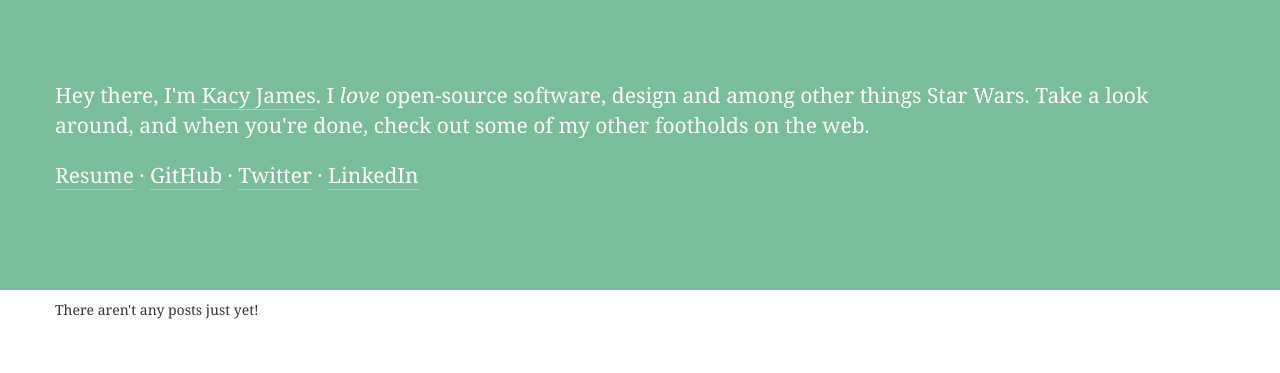
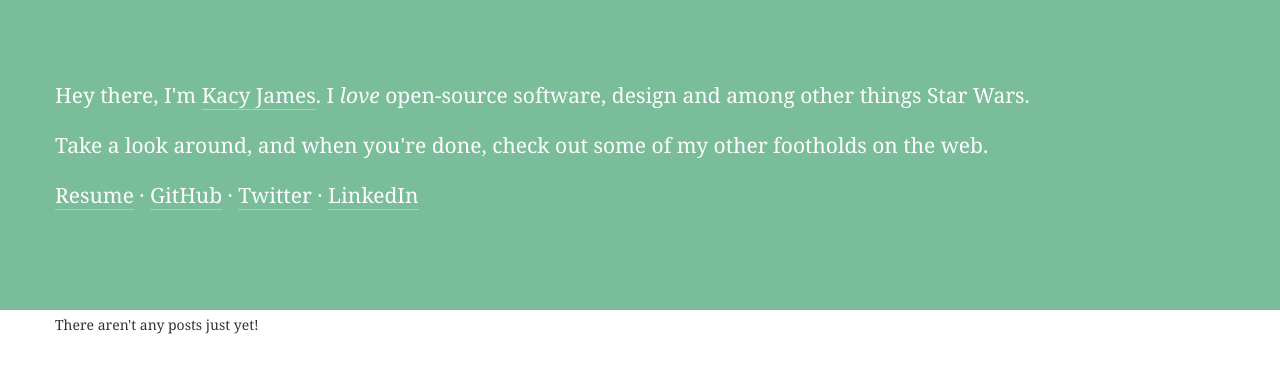
Before and after one commit to TheNorthEestern/personal-website, a Django app: page / in a window 1280 px wide. Shown: the top 373 px of the page. Run offline with Django 3.2, Linux system fonts and the light colour scheme; data that the repository does not hold is empty; parts of the project's set-up code (start-up, migrations or seed data) failed here and were passed over; some libraries are stand-ins or nearby versions.

Commit message:
Finished adding basic tag page stuff

```diff
--- a/jupiter/static/css/main.css
+++ b/jupiter/static/css/main.css
@@ -1,4 +1,3 @@
-@import url(http://fonts.googleapis.com/css?family=Ubuntu:300,400);
 body{
   font-family: Georgia, sans-serif;
 }
@@ -21,3 +20,6 @@ body{
   -moz-box-shadow: none;
   box-shadow: none;
 }
+.blog-container{
+  margin-top: 315px;
+}
--- a/jupiter/templates/blog/tags.html
+++ b/jupiter/templates/blog/tags.html
@@ -3,7 +3,7 @@
   {% include "inc/ember_basic.html" %}
 {% endblock %}
 {% block content %}
-  <div class="container" style="margin-top: 300px;">
+  <div class="container blog-container">
   <h1>Posts about <em>{{tag}}</em></h1>
   {% for post in posts %}
     <p>{{ post.created|date:"l, F d  (g:i a) " }} -- <a href="/blog/{{post.slug}}">{{post.title}}</a></p>
--- a/jupiter/templates/dynamic/index.html
+++ b/jupiter/templates/dynamic/index.html
@@ -3,7 +3,7 @@
   {% include "inc/ember_basic.html" %}
 {% endblock %}
 {% block content %}
-  <div class="container" style="margin-top: 300px;">
+  <div class="container blog-container">
   {% for post in object_list %}
   <div class="blog-post span8">
   <h5><a href="/blog/{{post.slug}}">{{ post.title }}</a></h5>
--- a/jupiter/templates/super/foundation.html
+++ b/jupiter/templates/super/foundation.html
@@ -5,7 +5,6 @@
   <style>
   {% block styles %}{% endblock %}
   </style>
-  <link href='http://fonts.googleapis.com/css?family=Ubuntu:300,400' rel='stylesheet' type='text/css'>
   {% load compress %}
   {% compress css %}
   <link rel="stylesheet" type="text/css" href="/static/css/bootstrap.min.css/" />
@@ -18,7 +17,8 @@
   <div class="navbar navbar-fixed-top">
     <div class="navbar-inner">
       <div class="container">
-        <p class="lead">Hey there, I'm <a href="/about">Kacy James</a>. I <em>love</em> open-source software, design and among other things Star Wars. Take a look around, and when you're done, check out some of my other footholds on the web.</p>
+        <p class="lead">Hey there, I'm <a href="/about">Kacy James</a>. I <em>love</em> open-source software, design and among other things Star Wars.</p>
+        <p class="lead">Take a look around, and when you're done, check out some of my other footholds on the web.</p>
         <p class="lead">
          <a href="http://dl.dropbox.com/u/13152762/resume.pdf">Resume</a> &middot;
          <a href="http://github.com/TheNorthEestern/">GitHub</a> &middot;
```
